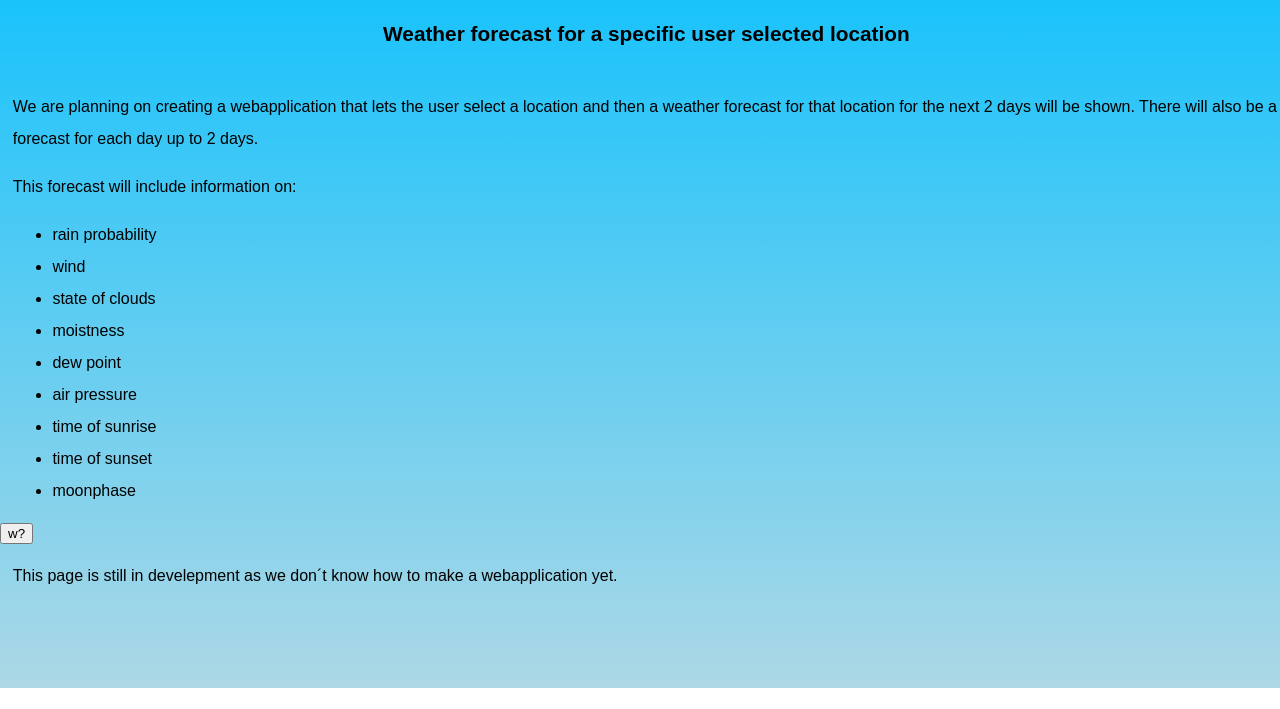
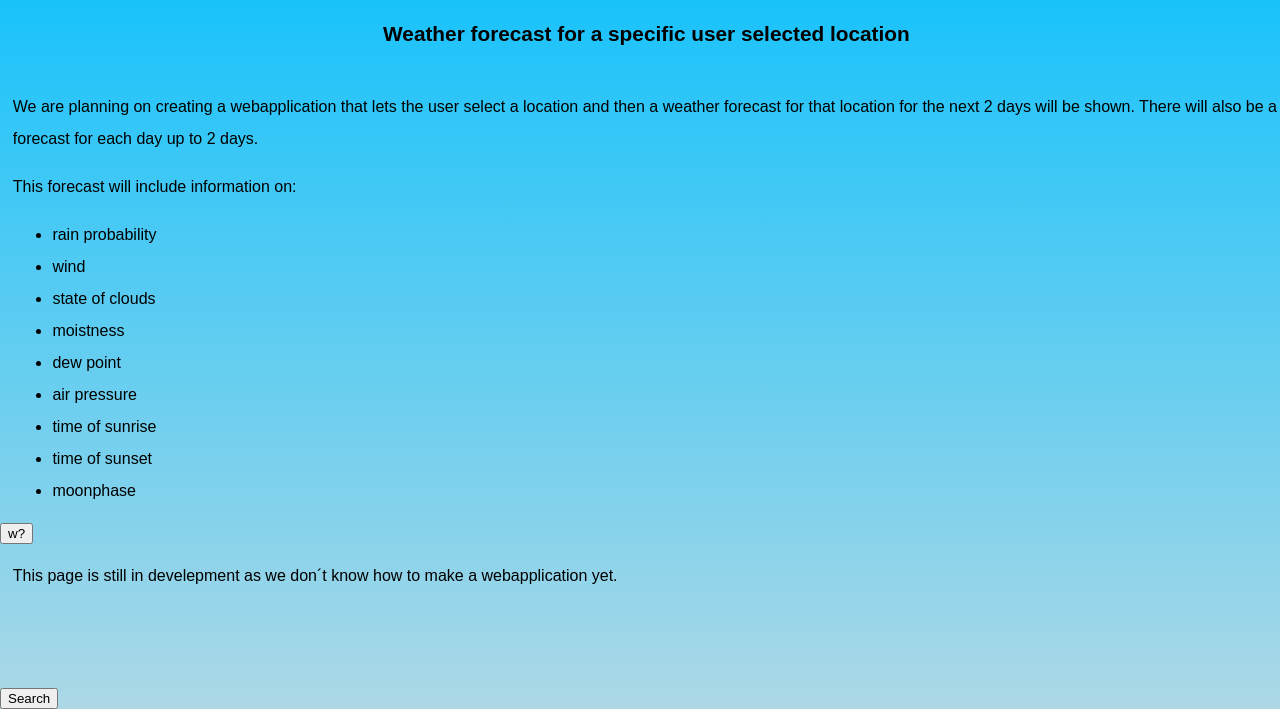
Before and after one commit to zzArchive-if-03-01-C-fall-2019/webapp-weather-lasinger-kern, a plain HTML site: page html/WebApplication.html in a window 1280 px wide. Shown: the part 119-828 px from the top of the page. Before the commit the page ends 807 px from the top, so only its background shows below. Drawn offline with Linux system fonts and the light colour scheme; files whose address does not match are found by name.

Commit message:
updated some things

```diff
--- a/html/WebApplication.html
+++ b/html/WebApplication.html
@@ -34,5 +34,6 @@
     <button type="button">w?</button>
 
     <p id="linear-gradient-problem-solver">This page is still in develepment as we don´t know how to make a webapplication yet. </p>
+    <button type="button">Search</button>
   </body>
 </html>
```
